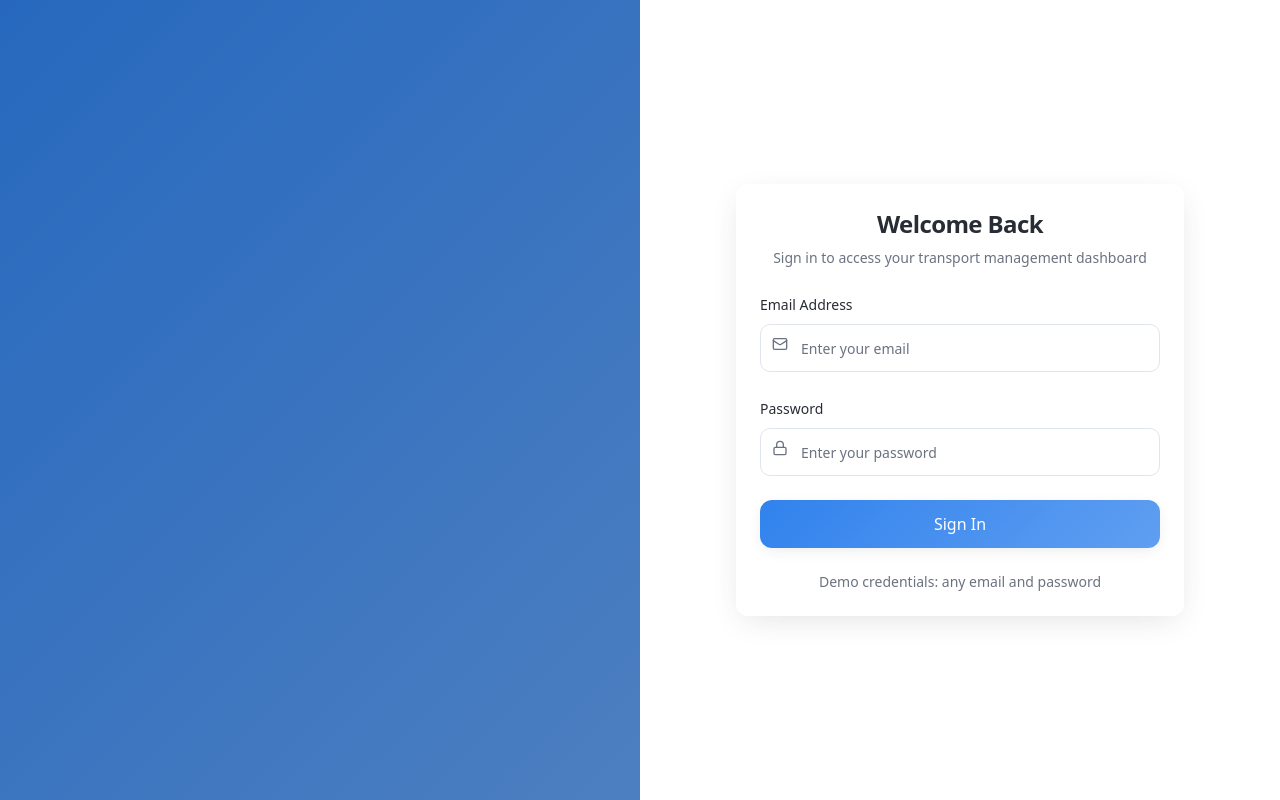
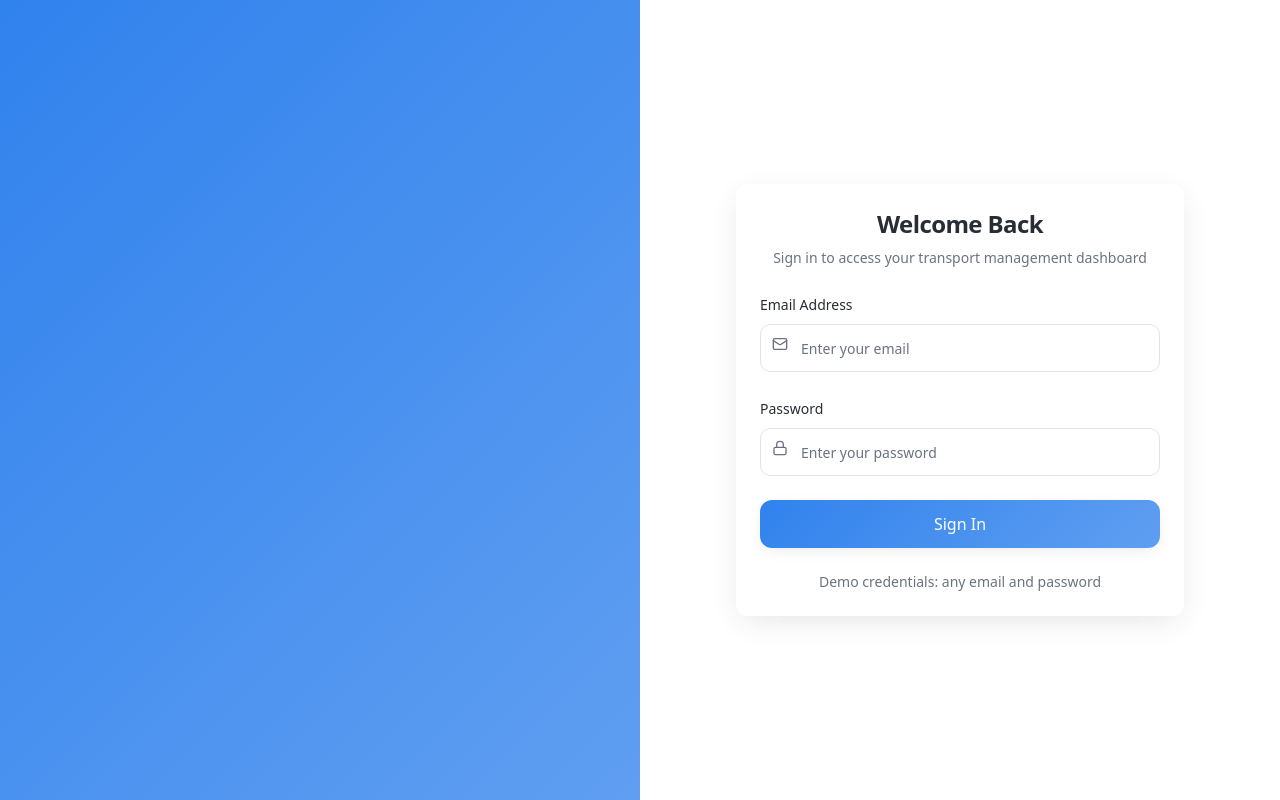
Before and after one commit to Sanula1/suraksha-lms-fleet, a React (Vite) app: page / in a window 1280 px wide. Built offline with nearby package versions, Linux system fonts and the light colour scheme; the HTML template or start-up script is replaced by a standard one.

Commit message:
Visual edit in Lovable

```diff
--- a/src/pages/Login.tsx
+++ b/src/pages/Login.tsx
@@ -40,7 +40,7 @@ const Login = () => {
   return <div className="min-h-screen flex">
       {/* Hero Section */}
       <div className="hidden lg:flex lg:w-1/2 bg-gradient-hero relative overflow-hidden">
-        <div className="absolute inset-0 bg-black/20" />
+
 
 
       </div>
```
